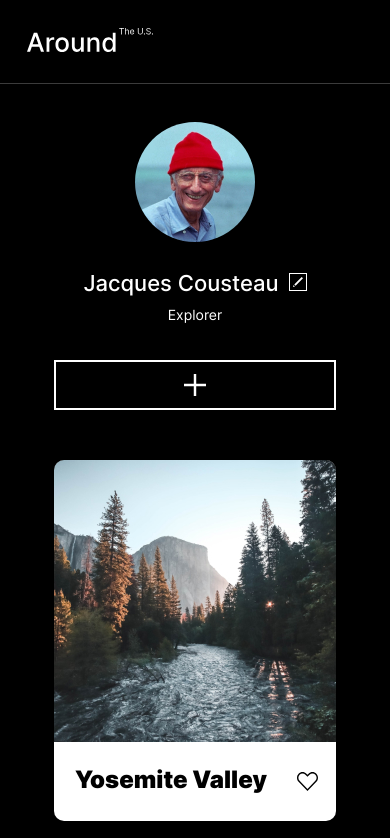
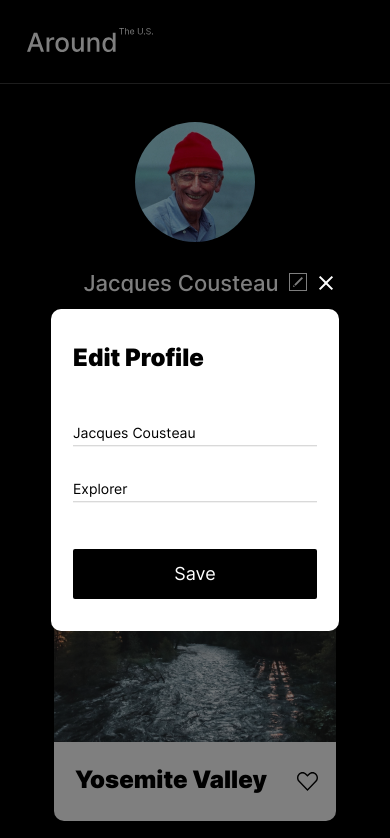
Before and after one commit to MickyRashty/web_project_4, a plain HTML site: page index.html in a window 390 px wide. Both pictures are taken after a click on the button 297 px from the left and 282 px from the top of the page. Shown: the top 838 px of the page. Drawn offline with Linux system fonts and the light colour scheme.

Commit message:
add javascript code incl some fixes of responsivness

```diff
--- a/blocks/card/__like-button/card__like-button.css
+++ b/blocks/card/__like-button/card__like-button.css
@@ -5,7 +5,7 @@
     min-height: 19px;
     min-width: 21px;
     margin: 30px 18px 30px 0;
-    transition: opacity 1s linear;
+    transition: opacity 0.3s linear;
 }
 
 .card__like-button:hover {
--- a/blocks/card/card.css
+++ b/blocks/card/card.css
@@ -1,4 +1,3 @@
 .card {
-    /* border-radius: 10px; */
     margin: 0;
 }
--- a/blocks/cards/cards.css
+++ b/blocks/cards/cards.css
@@ -6,3 +6,9 @@
     gap: 20px 17px;
     justify-content: center;
 }
+
+@media screen and (max-width: 320px) {
+    .cards {
+        margin-top: 36px;
+    }
+}
--- a/blocks/form/__save-button/form__save-button.css
+++ b/blocks/form/__save-button/form__save-button.css
@@ -10,7 +10,7 @@
     text-align: center;
     color: #FFF;
     min-height: 50px;
-    transition: opacity 1s linear;
+    transition: opacity 0.3s linear;
 }
 
 .form__save-button:hover {
--- a/blocks/form/form.css
+++ b/blocks/form/form.css
@@ -8,5 +8,4 @@
     .form {
         padding: 0 22px;
     }
-
 }
--- /dev/null
+++ b/blocks/popup/_open/popup_open.css
@@ -0,0 +1,3 @@
+.popup_open {
+    display: flex;
+}
--- a/blocks/popup/popup.css
+++ b/blocks/popup/popup.css
@@ -4,7 +4,6 @@
     position: fixed;
     top: 0;
     left: 0;
-    /* display: flex; */
     justify-content: center;
     align-items: center;
     display: none;
@@ -12,7 +11,7 @@
 
 .popup::after {
     content: "";
-    background-color: #2A2C2F;
+    background-color: black;
     display: block;
     width: 100%;
     height: 100%;
--- a/blocks/profile/__add-button/profile__add-button.css
+++ b/blocks/profile/__add-button/profile__add-button.css
@@ -7,7 +7,10 @@
     min-height: 50px;
     margin-left: 165px;
     padding: 0;
-    transition: opacity 1s linear;
+    transition: opacity 0.3s linear;
+    position: absolute;
+    right: 0;
+    top: 35px;
 }
 
 .profile__add-button:hover {
@@ -15,23 +18,17 @@
     cursor: pointer;
 }
 
-@media screen and (max-width: 950px) {
+@media screen and (max-width: 1135px) {
     .profile__add-button {
-        margin-left: 55px;
+        min-width: 75px;
+        top: 70px;
     }
 }
 
 @media screen and (max-width: 600px) {
     .profile__add-button {
-        /* padding: 10px 45px; */
-        margin-left: 25px;
+        margin: 36px auto 0;
+        min-width: 282px;
+        position: static;
     }
 }
-
-@media screen and (max-width: 500px) {
-    .profile__add-button {
-        /* padding: 15px 131px; */
-        margin: 36px auto 0;
-        min-width: 282px;
-    }
-}
--- a/blocks/profile/__edit-button/profile__edit-button.css
+++ b/blocks/profile/__edit-button/profile__edit-button.css
@@ -5,8 +5,8 @@
     min-width: 24px;
     min-height: 24px;
     margin: 15px 0 0 18px;
-    align-self: flex-end;
-    transition: opacity 1s linear;
+    align-self: baseline;
+    transition: opacity 0.3s linear;
 }
 
 .profile__edit-button:hover {
--- a/blocks/profile/__info-about/profile__info-about.css
+++ b/blocks/profile/__info-about/profile__info-about.css
@@ -3,6 +3,22 @@
     font-size: 18px;
     color: #FFFFFF;
     margin: 16px 0 0;
+    text-overflow: ellipsis;
+    white-space: nowrap;
+    overflow: hidden;
+    max-width: 415px;
+}
+
+@media screen and (max-width: 1120px) {
+    .profile__info-about {
+        max-width: 300px;
+    }
+}
+
+@media screen and (max-width: 1000px) {
+    .profile__info-about {
+        max-width: 200px;
+    }
 }
 
 @media screen and (max-width: 777px) {
@@ -12,8 +28,9 @@
     }
 }
 
-@media screen and (max-width: 500px) {
+@media screen and (max-width: 600px) {
     .profile__info-about {
         text-align: center;
+        max-width: 282px;
     }
 }
--- a/blocks/profile/__info-name/profile__info-name.css
+++ b/blocks/profile/__info-name/profile__info-name.css
@@ -1,10 +1,13 @@
 .profile__info-name {
     font-weight: 500;
     font-size: 42px;
-    max-height: 39px;
     line-height: 114%;
     color: #FFFFFF;
     margin: 0;
+    text-overflow: ellipsis;
+    white-space: nowrap;
+    overflow: hidden;
+    max-width: 373px;
 }
 
 @media screen and (max-width:920px) {
--- a/blocks/profile/profile.css
+++ b/blocks/profile/profile.css
@@ -2,9 +2,10 @@
     display: flex;
     margin-top: 40px;
     align-items: center;
+    position: relative;
 }
 
-@media screen and (max-width: 500px) {
+@media screen and (max-width: 600px) {
     .profile {
         flex-direction: column;
         margin-top: 38px;
--- a/index.html
+++ b/index.html
@@ -23,9 +23,7 @@
                 </div>
                 <div class="profile__info">
                     <div class="profile__info-top-row">
-                        <p class="profile__info-name">
-                            Jacques Cousteau
-                        </p>
+                        <p class="profile__info-name">Jacques Cousteau</p>
                         <button class="profile__edit-button"></button>
                     </div>
                     <p class="profile__info-about">Explorer</p>
@@ -39,8 +37,9 @@
                     </div>
                     <form action="#" class="form">
                         <h2 class="form__title">Edit Profile</h2>
-                        <input type="text" class="form__input" placeholder="Name" name="name">
-                        <input type="text" class="form__input" placeholder="About me" name="about">
+                        <input type="text" class="form__input form__input_type_name" placeholder="Name" name="name">
+                        <input type="text" class="form__input form__input_type_about" placeholder="About me"
+                            name="about">
                         <button type="submit" class="form__save-button">Save</button>
                     </form>
                 </div>
--- a/index.js
+++ b/index.js
@@ -0,0 +1,44 @@
+let editButton = document.querySelector(".profile__edit-button");
+let popup = document.querySelector(".popup");
+let closeButton = document.querySelector(".popup__close-button");
+let saveButton = document.querySelector(".form__save-button");
+let form = document.querySelector(".form");
+
+let inputName = document.querySelector(".form__input_type_name");
+let inputAbout = document.querySelector(".form__input_type_about");
+
+let profileNameElement = document.querySelector(".profile__info-name");
+let profileAboutElement = document.querySelector(".profile__info-about");
+
+
+function openPopup() {
+    popup.classList.add("popup_open");
+
+    let profileName = profileNameElement.textContent;
+    let profileAbout = profileAboutElement.textContent;
+
+    inputName.value = profileName;
+    inputAbout.value = profileAbout;
+}
+
+function closePopup() {
+    popup.classList.remove("popup_open");
+}
+
+function handleFormSubmit(e) {
+    e.preventDefault();
+
+    let nameValue = inputName.value;
+    let aboutValue = inputAbout.value;
+
+    profileNameElement.textContent = nameValue;
+    profileAboutElement.textContent = aboutValue;
+
+    closePopup();
+}
+
+editButton.addEventListener("click", openPopup);
+
+closeButton.addEventListener("click", closePopup);
+
+form.addEventListener("submit", handleFormSubmit);
--- a/pages/index.css
+++ b/pages/index.css
@@ -13,6 +13,7 @@
 @import url(../blocks/profile/__edit-button/profile__edit-button.css);
 @import url(../blocks/profile/__add-button/profile__add-button.css);
 @import url(../blocks/popup/popup.css);
+@import url(../blocks/popup/_open/popup_open.css);
 @import url(../blocks/popup/__container/popup__container.css);
 @import url(../blocks/popup/__close-button/popup__close-button.css);
 @import url(../blocks/form/form.css);
```
Also changed, not shown: blocks/card/__description/card__description.css (+0 -8 lines), images/like-heartFull.svg (added).
